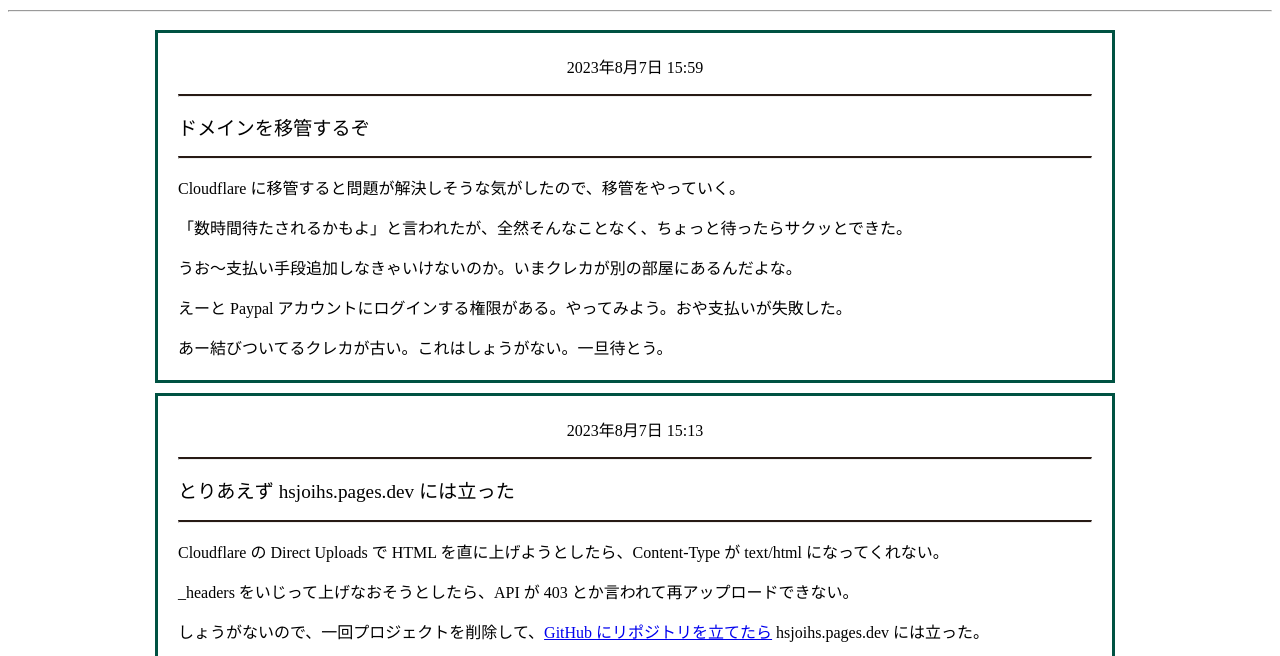
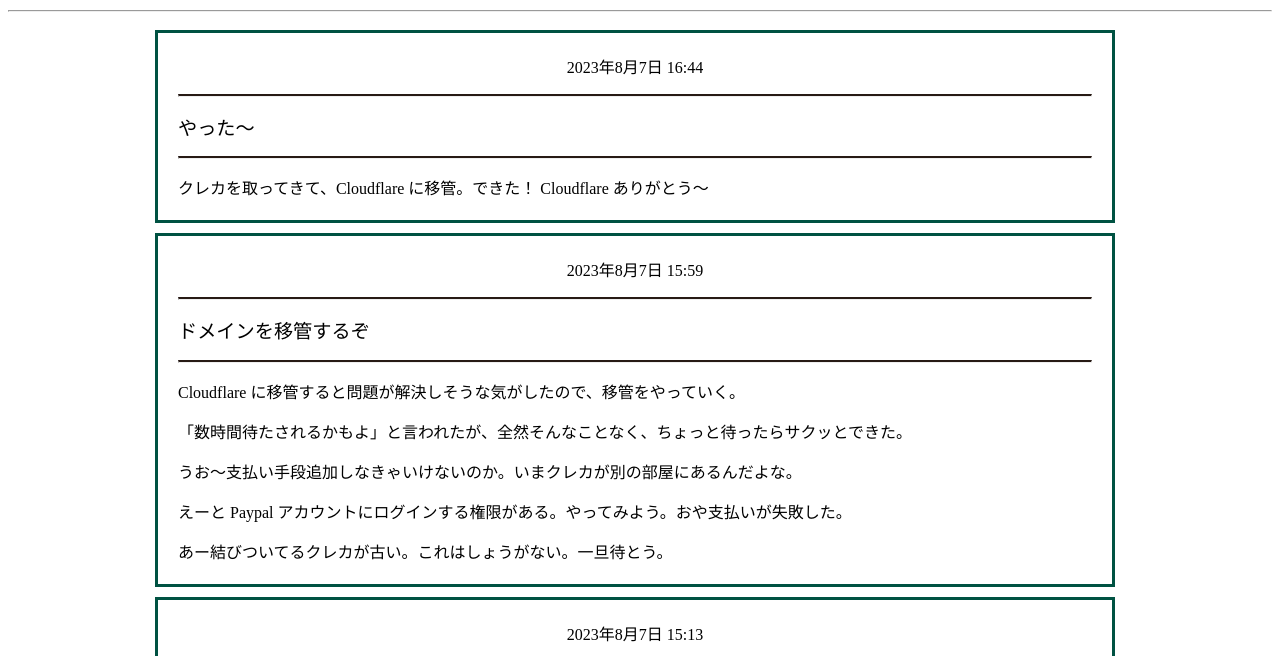
Before and after one commit to sozysozbot/hsjoihs.dev, a plain HTML site: page index.html in a window 1280 px wide. Shown: the part 113-769 px from the top of the page. Drawn offline with Linux system fonts and the light colour scheme.

Commit message:
立った！

```diff
--- a/index.html
+++ b/index.html
@@ -138,6 +138,15 @@
     <div style="margin: 0 auto; max-width: 970px; display: flex;">
         <nav id="posts" style="width: 970px;">
             <article class="post">
+                <p class="date">2023年8月7日 16:44</p>
+                <hr>
+                <article lang="ja">
+                    <h2>やった～</h2>
+                    <hr>
+                    <p>クレカを取ってきて、Cloudflare に移管。できた！ Cloudflare ありがとう～</p>
+                </article>
+            </article>
+            <article class="post">
                 <p class="date">2023年8月7日 15:59</p>
                 <hr>
                 <article lang="ja">
```
